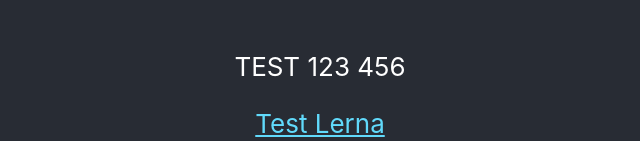
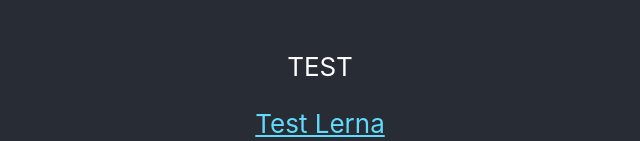
Before and after one commit to borisov-ivan-2k1/LernaTest, a React (Create React App) app in the folder packages/package-1/: page / in a window 1280 px wide. Shown: the part 478-619 px from the top of the page, without its empty margins (320-960 px from the left). Built offline with nearby package versions, Linux system fonts and the light colour scheme.

Commit message:
p-1 change

```diff
--- a/packages/package-1/src/App.js
+++ b/packages/package-1/src/App.js
@@ -7,7 +7,7 @@
       <header className="App-header">
         <img src={logo} className="App-logo" alt="logo" />
         <p>
-          TEST 123 456
+          TEST
         </p>
         <a
           className="App-link"
```
